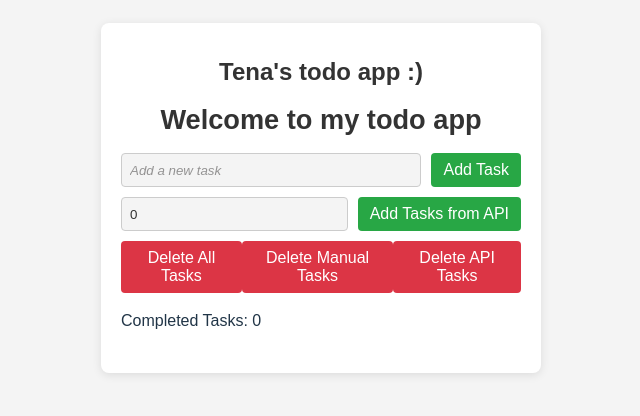
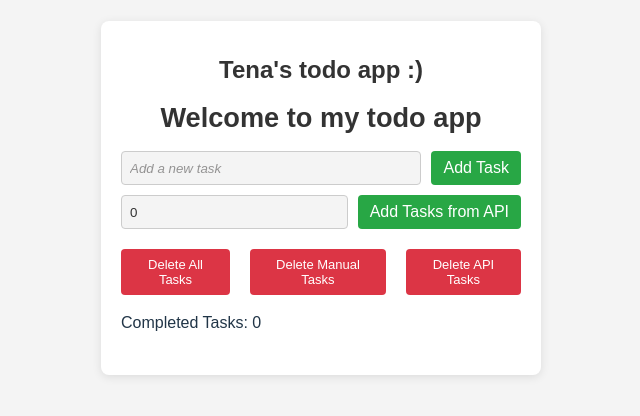
Before and after one commit to TenaRozing1/vite-react-app, a React (Vite) app: page / in a window 1280 px wide. Shown: the part 202-618 px from the top of the page, without its empty margins (319-959 px from the left). Built offline with nearby package versions, Linux system fonts and the light colour scheme.

Commit message:
Styled buttons

```diff
--- a/src/App.scss
+++ b/src/App.scss
@@ -81,11 +81,20 @@ header {
     }
   }
 
-  .task-actions button {
-    background-color: #dc3545;
+  .task-actions {
+    display: flex;
+    justify-content: center;
+    align-items: center;
+    gap: 20px;
+    margin-top: 20px;
+    font-size: 13px;
 
-    &:hover {
-      background-color: #c82333;
+    button {
+      background-color: #dc3545;
+
+      &:hover {
+        background-color: #c82333;
+      }
     }
   }
 
```
